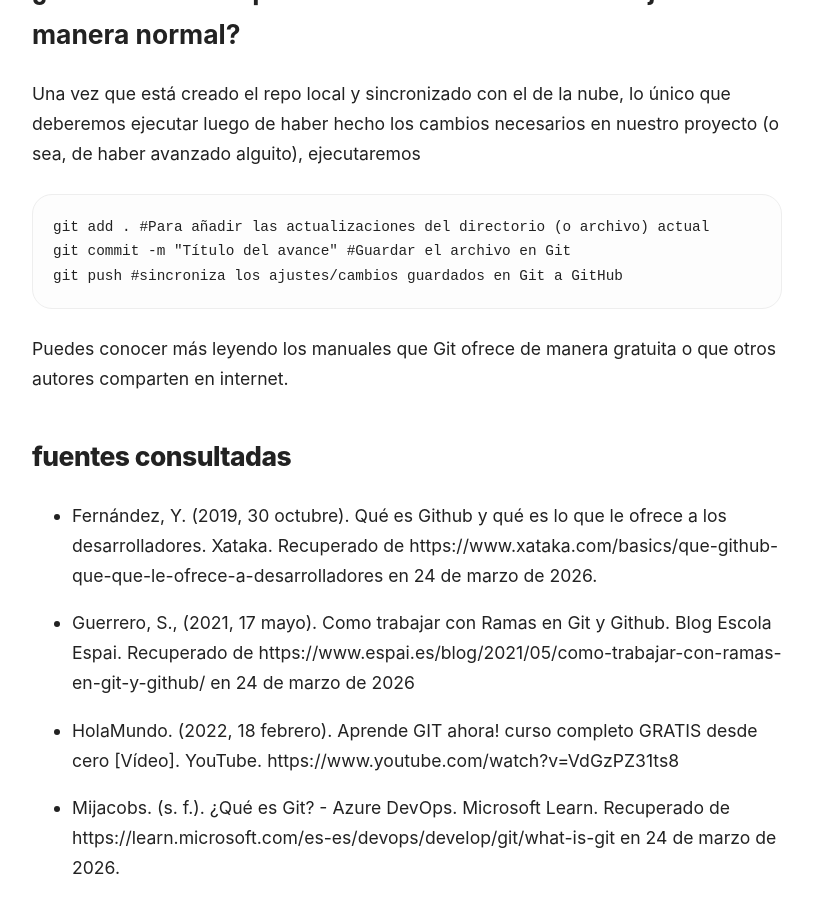
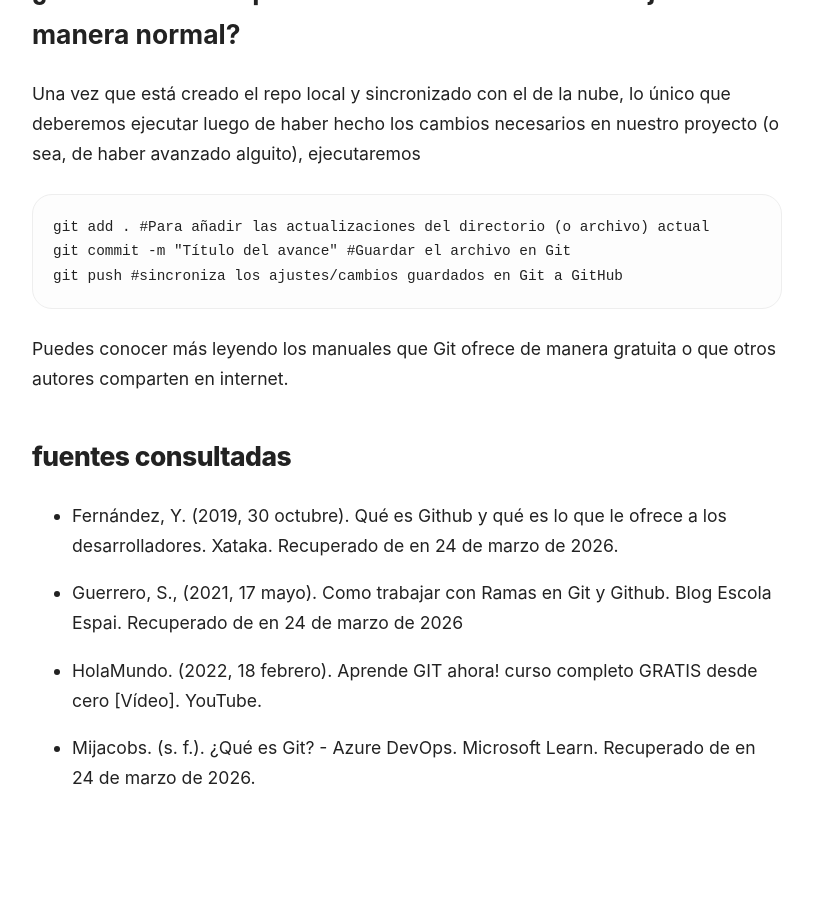
Before and after one commit to Nubetrosfera/nubetrosfera.github.io, a Jekyll site: the page built from _posts/2026-03-24-git+github.md, in a window 1280 px wide and 900 px high, scrolled down 6615 px. Shown: the whole window, without its empty margins (233-1046 px from the left). Built offline with Jekyll 4.4.1, drawn with Linux system fonts in a browser that asks for light colours; after the commit the page ends 7426 px from its top, so only the background shows below that; some of the changed text lies outside the part shown.

Commit message:
Pub 240326_v2

```diff
--- a/_posts/2026-03-23-git+github.md
+++ b/_posts/2026-03-24-git+github.md
@@ -127,11 +127,11 @@ Puedes conocer más leyendo los manuales que Git ofrece de manera gratuita o que
 
 ## Fuentes consultadas
 
-* Fernández, Y. (2019, 30 octubre). Qué es Github y qué es lo que le ofrece a los desarrolladores. Xataka. Recuperado de https://www.xataka.com/basics/que-github-que-que-le-ofrece-a-desarrolladores en 24 de marzo de 2026.
+* Fernández, Y. (2019, 30 octubre). Qué es Github y qué es lo que le ofrece a los desarrolladores. Xataka. Recuperado de [](https://www.xataka.com/basics/que-github-que-que-le-ofrece-a-desarrolladores) en 24 de marzo de 2026.
 
-* Guerrero, S., (2021, 17 mayo). Como trabajar con Ramas en Git y Github. Blog Escola Espai. Recuperado de https://www.espai.es/blog/2021/05/como-trabajar-con-ramas-en-git-y-github/ en 24 de marzo de 2026
+* Guerrero, S., (2021, 17 mayo). Como trabajar con Ramas en Git y Github. Blog Escola Espai. Recuperado de [](https://www.espai.es/blog/2021/05/como-trabajar-con-ramas-en-git-y-github/) en 24 de marzo de 2026
 
-* HolaMundo. (2022, 18 febrero). Aprende GIT ahora! curso completo GRATIS desde cero [Vídeo]. YouTube. https://www.youtube.com/watch?v=VdGzPZ31ts8
+* HolaMundo. (2022, 18 febrero). Aprende GIT ahora! curso completo GRATIS desde cero [Vídeo]. YouTube. [](https://www.youtube.com/watch?v=VdGzPZ31ts8)
 
 
-* Mijacobs. (s. f.). ¿Qué es Git? - Azure DevOps. Microsoft Learn. Recuperado de https://learn.microsoft.com/es-es/devops/develop/git/what-is-git en 24 de marzo de 2026.
+* Mijacobs. (s. f.). ¿Qué es Git? - Azure DevOps. Microsoft Learn. Recuperado de [](https://learn.microsoft.com/es-es/devops/develop/git/what-is-git) en 24 de marzo de 2026.
```
Also changed, not shown: other parts of _posts/2026-03-24-git+github.md (+1 -1 lines).
